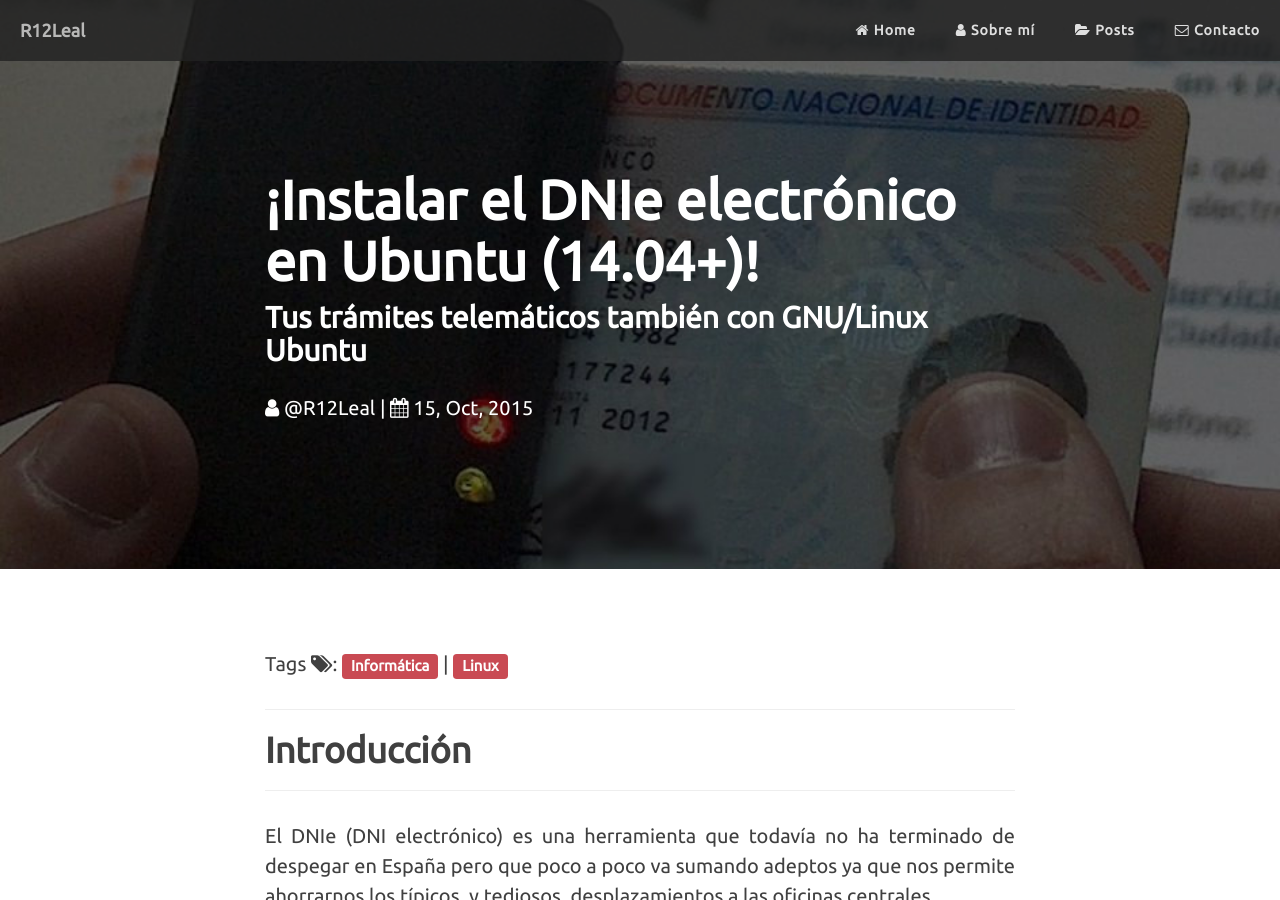
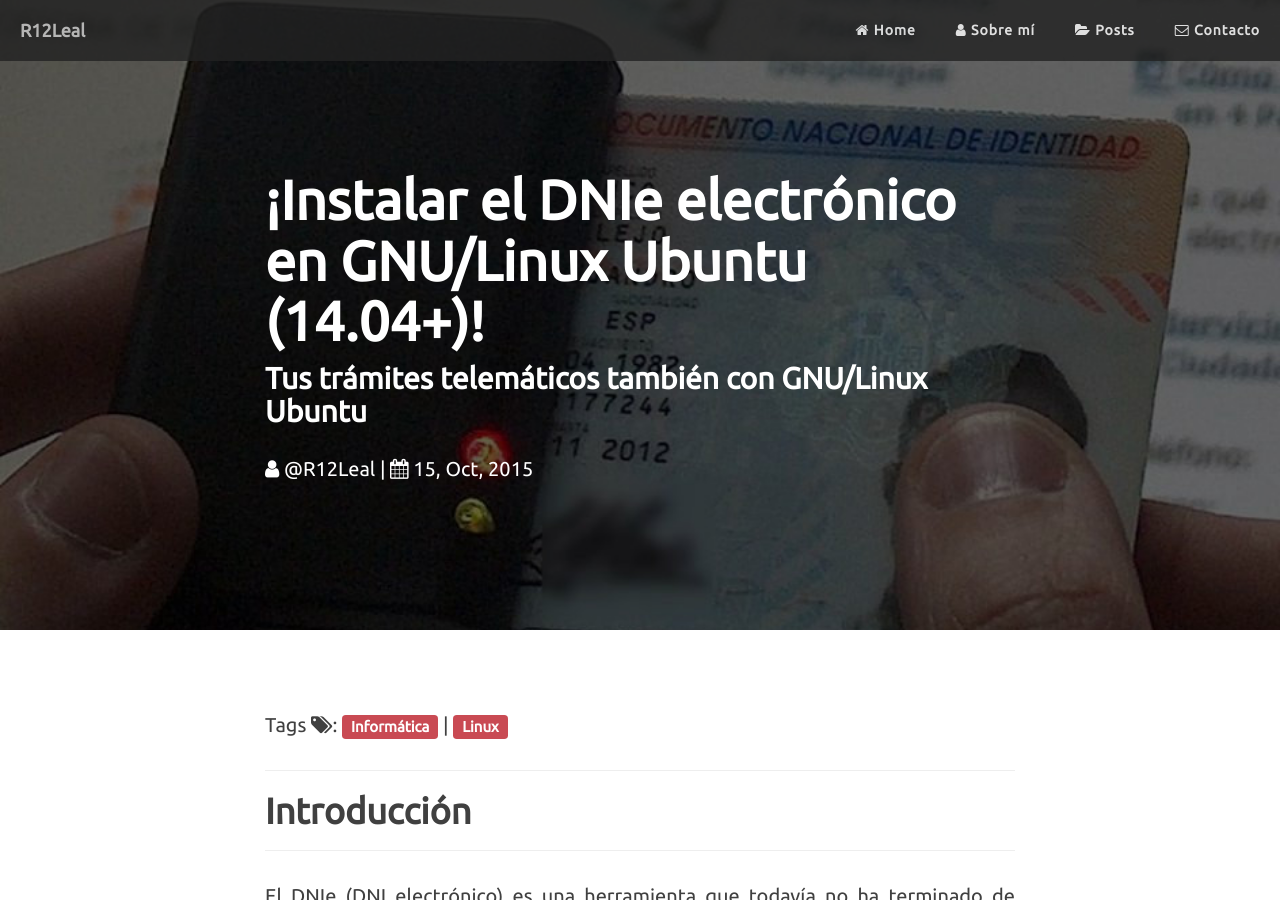
Before and after one commit to R12Leal/R12Leal.github.io, a Jekyll site: the page built from _posts/2015-10-15-dnie-ubuntu.markdown, in a window 1280 px wide and 900 px high. Built offline with Jekyll 4.4.1, drawn with Linux system fonts in a browser that asks for light colours; nearby versions of some CDN libraries; comment, search, counter and statistics services are not loaded; some of the changed text lies outside the part shown.

Commit message:
Update 08/11/2015

```diff
--- a/_posts/2015-06-17-lol-linux.markdown
+++ b/_posts/2015-06-17-lol-linux.markdown
@@ -1,6 +1,6 @@
 ---
 layout:     	post
-title:      	"¡Instalar League of Legends en distros Linux!"
+title:      	"¡Instalar League of Legends en distros GNU/Linux!"
 subtitle:   	"En Linux también se puede jugar al MOBA del momento"
 description:	En Linux también se puede jugar al MOBA del momento
 date:       	2015-06-17 12:00:00
--- a/_posts/2015-07-16-unity5-linux.markdown
+++ b/_posts/2015-07-16-unity5-linux.markdown
@@ -1,6 +1,6 @@
 ---
 layout:     	post
-title:      	"¡Unity 5 llegará a Linux (Actualizado)!"
+title:      	"¡Unity 5 llegará a GNU/Linux (Actualizado)!"
 subtitle:   	"Junto a SteamOS se abre un futuro ilusionante para los gamers linuxeros"
 description:	Junto a SteamOS se abre un futuro ilusionante para los gamers linuxeros
 date:       	2015-07-15 12:00:00
--- a/_posts/2015-10-15-dnie-ubuntu.markdown
+++ b/_posts/2015-10-15-dnie-ubuntu.markdown
@@ -1,6 +1,6 @@
 ---
 layout:     	post
-title:      	"¡Instalar el DNIe electrónico en Ubuntu (14.04+)!"
+title:      	"¡Instalar el DNIe electrónico en GNU/Linux Ubuntu (14.04+)!"
 subtitle:   	"Tus trámites telemáticos también con GNU/Linux Ubuntu"
 description:	Tus trámites telemáticos también con GNU/Linux Ubuntu
 date:       	2015-10-15 12:00:00
@@ -17,6 +17,6 @@ header-img: 	"img/post/post_dnie/dnie-linux.jpg"
 <h2 class="section-heading">Lector</h2>
 <hr />
 <p>Mi lector es un Sveon SCT011, un dispositivo muy sencillo, barato y que compré en grandes superfícies, aquí una imagen:</p>
-<img src="/img/post/post_dnie/sct011.jpg" alt="Sveon SCT011" />
-<span class="caption text-muted">Sveon SCT011</span>
+<img src="/img/post/post_lol/lol-pol.jpg" alt="¡Ventana de instalación de programas PoL!" />
+<span class="caption text-muted">¡Ventana de instalación de programas en PoL!</span>
 <p>Cualquier lector debería funcionar sin problemas...</p>
```
